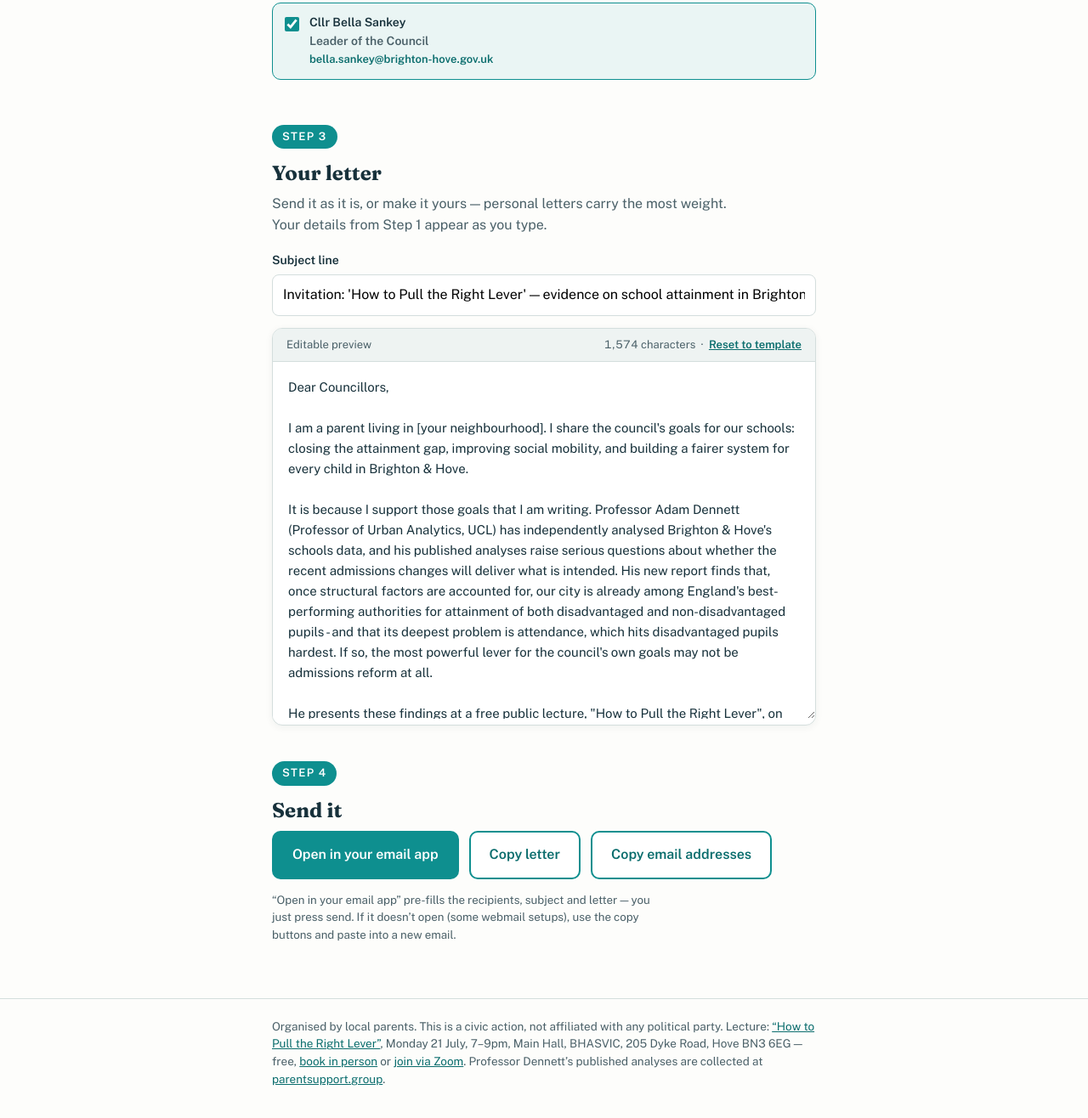
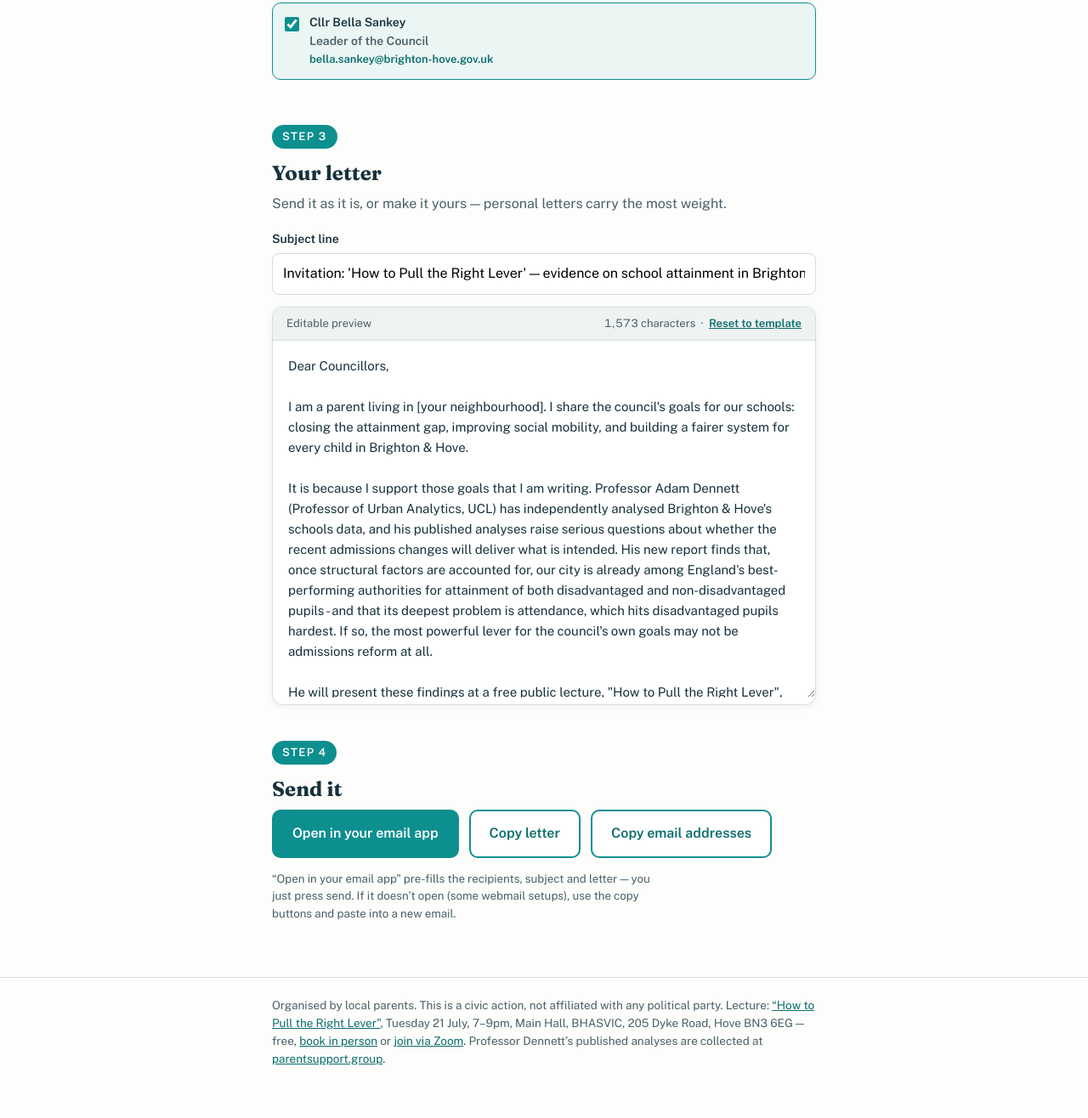
Before and after one commit to harrypell/pull-the-right-lever, a plain HTML site: page index.html in a window 1280 px wide. Shown: the part 1428-2744 px from the top of the page at 85% size. Drawn offline with nearby package versions, Linux system fonts and the light colour scheme.

Commit message:
Add files via upload

```diff
--- a/index.html
+++ b/index.html
@@ -132,7 +132,7 @@
   <div class="wrap">
     <div class="eyebrow">Brighton &amp; Hove school admissions</div>
     <h1>Ask our councillors to look at the evidence — it takes 60&nbsp;seconds.</h1>
-    <p>The council will decide this autumn how secondary admissions work from <strong>September 2028</strong>. Professor Adam Dennett (Professor of Urban Analytics, UCL) has independently analysed what's really driving school attainment in our city — and is presenting his findings at a free public lecture, <strong>“How to Pull the Right Lever”</strong>, on <strong>Monday 21&nbsp;July, 7–9pm at BHASVIC</strong> (also joinable via Zoom). Invite the councillors who shape this policy to come and see the data before the next consultation is written.</p>
+    <p>The council will decide this autumn how secondary admissions work from <strong>September 2028</strong>. Professor Adam Dennett (Professor of Urban Analytics, UCL) has independently analysed what's really driving school attainment in our city — and is presenting his findings at a free public lecture, <strong>“How to Pull the Right Lever”</strong>, on <strong>Tuesday 21&nbsp;July, 7–9pm at BHASVIC</strong> (also joinable via Zoom). Invite the councillors who shape this policy to come and see the data before the next consultation is written.</p>
   </div>
 </header>
 
@@ -208,7 +208,7 @@
   <div class="wrap">
     <span class="step-tag">Step 3</span>
     <h2>Your letter</h2>
-    <p>Send it as it is, or make it yours — personal letters carry the most weight. Your details from Step&nbsp;1 appear as you type.</p>
+    <p>Send it as it is, or make it yours — personal letters carry the most weight.</p>
     <div style="margin-bottom:14px">
       <label for="f-subject">Subject line</label>
       <input type="text" id="f-subject">
@@ -253,10 +253,10 @@
    EDIT ME — campaign configuration
    ============================================================ */
 const CONFIG = {
-  subject: "Invitation: 'How to Pull the Right Lever' — evidence on school attainment in Brighton & Hove, Mon 21 July",
+  subject: "Invitation: 'How to Pull the Right Lever' — evidence on school attainment in Brighton & Hove, Tue 21 July",
   lecture: {
     title: "How to Pull the Right Lever",
-    date: "Monday 21 July",
+    date: "Tuesday 21 July",
     time: "7\u20139pm",
     venue: "Main Hall, BHASVIC, 205 Dyke Road, Hove BN3 6EG",
     infoUrl: "https://www.ucl.ac.uk/bartlett/events/2026/jul/public-lecture-how-pull-right-lever"
@@ -269,9 +269,9 @@ I am a parent living in ${area}${kids ? ", with " + kids : ""}. I share the coun
 
 It is because I support those goals that I am writing. Professor Adam Dennett (Professor of Urban Analytics, UCL) has independently analysed Brighton & Hove's schools data, and his published analyses raise serious questions about whether the recent admissions changes will deliver what is intended. His new report finds that, once structural factors are accounted for, our city is already among England's best-performing authorities for attainment of both disadvantaged and non-disadvantaged pupils - and that its deepest problem is attendance, which hits disadvantaged pupils hardest. If so, the most powerful lever for the council's own goals may not be admissions reform at all.
 
-He presents these findings at a free public lecture, "How to Pull the Right Lever", on ${CONFIG.lecture.date}, ${CONFIG.lecture.time}, at BHASVIC, Dyke Road, Hove - also joinable via Zoom. Details and booking: ${CONFIG.lecture.infoUrl}
+He will present these findings at a free public lecture, "How to Pull the Right Lever", on ${CONFIG.lecture.date}, ${CONFIG.lecture.time}, at BHASVIC, Dyke Road, Hove - also joinable via Zoom. Details and booking: ${CONFIG.lecture.infoUrl}
 
-I would warmly invite you to attend before this autumn's consultation on the 2028-29 admission arrangements is designed. This is not a request to abandon the policy's aims - only that the next step be shaped by the best available evidence.
+I warmly invite you to attend before this autumn's consultation on the 2028-29 admission arrangements is designed. This is not a request to abandon the policy's aims - only that the next step be shaped by the best available evidence.
 
 I would be grateful for a reply confirming whether you or a colleague will attend.
 
```
